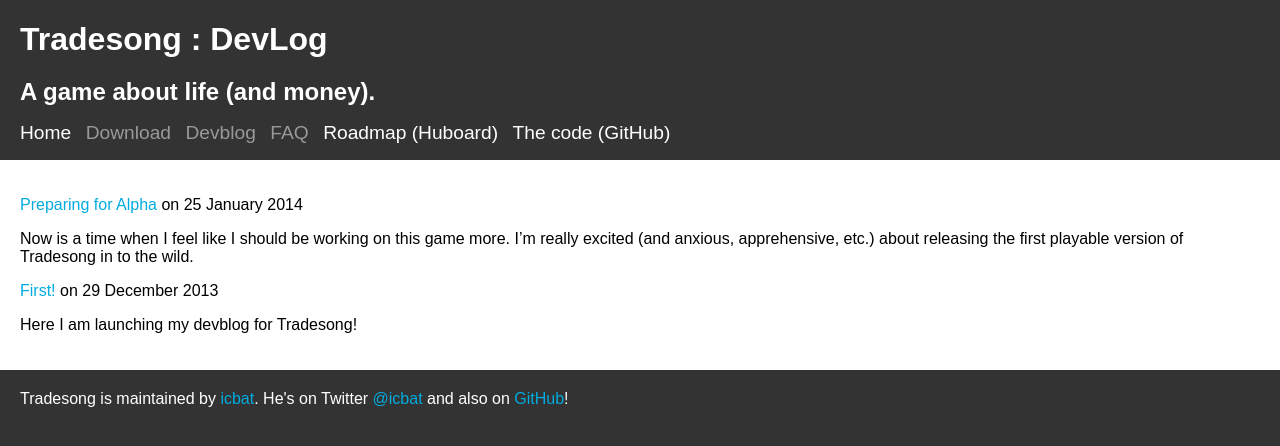
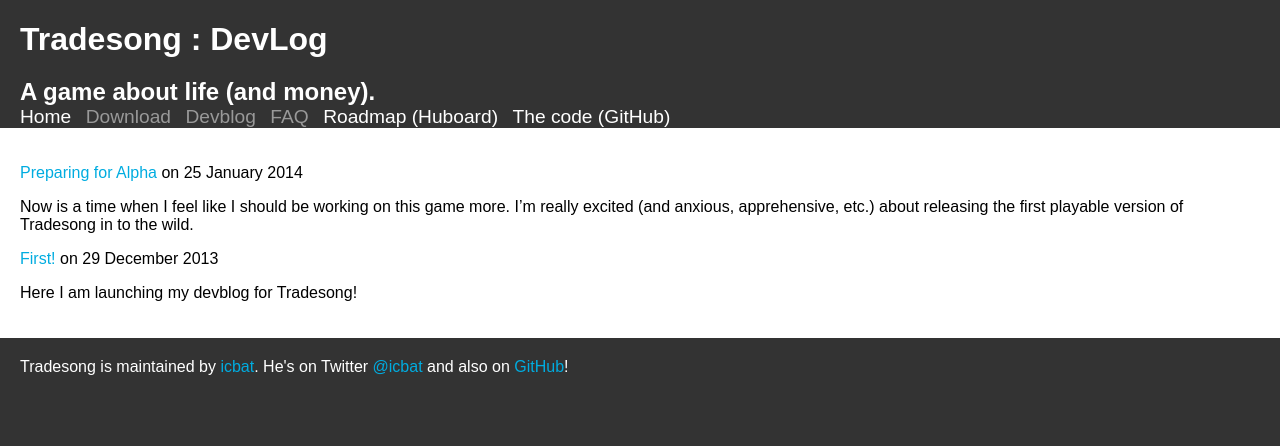
Before and after one commit to icbat/tradesong, a Jekyll site: the page built from index.markdown, in a window 1280 px wide. Shown: the top 446 px of the page. Built offline with Jekyll 4.4.1, drawn with Linux system fonts in a browser that asks for light colours.

Commit message:
No really, last margin change today.

```diff
--- a/stylesheets/stylesheet.css
+++ b/stylesheets/stylesheet.css
@@ -32,6 +32,10 @@
 	margin-bottom:0;
 }
 
+ul {
+	margin:0;
+}
+
 .title {
 	padding-top:20px;
 }
```
